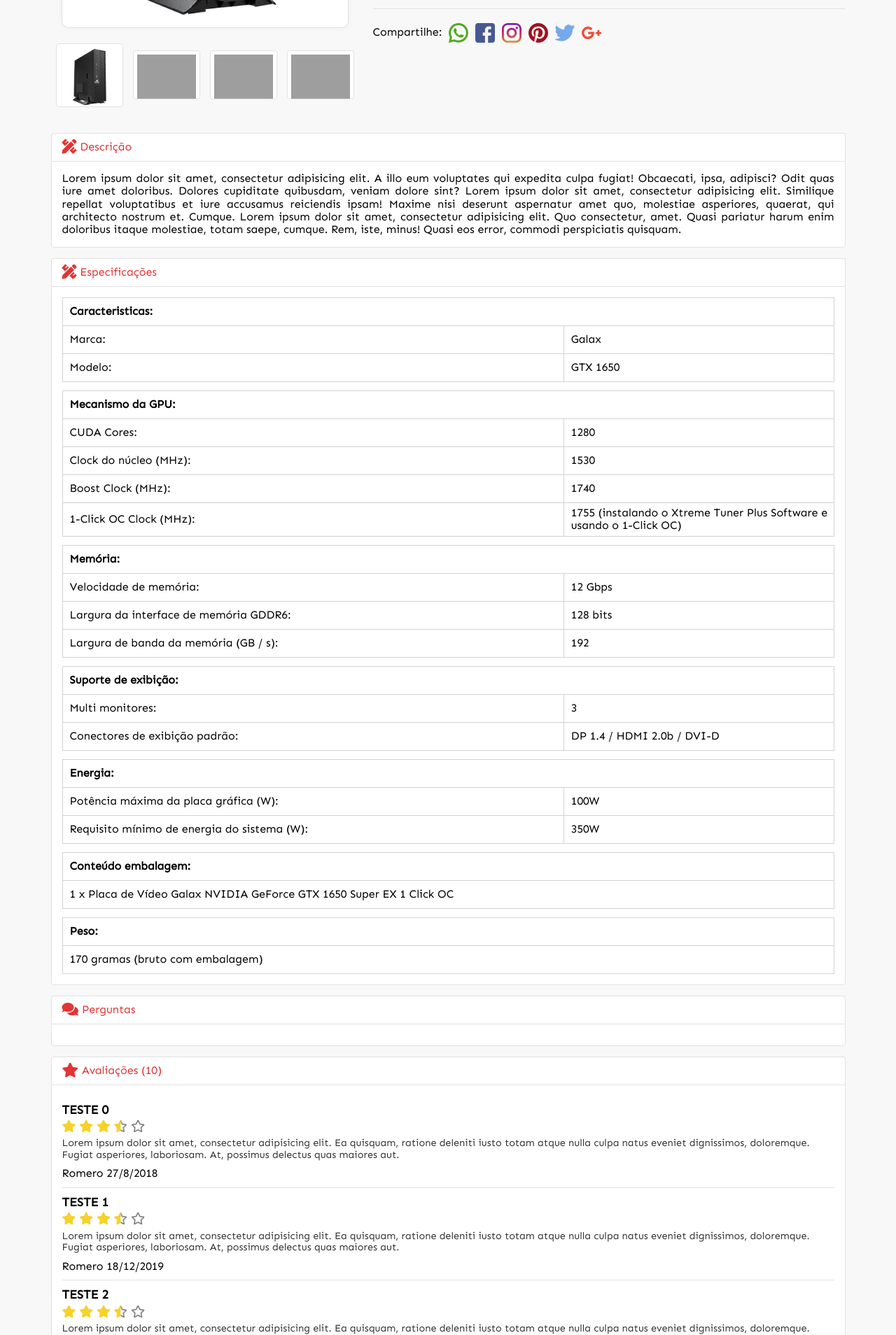
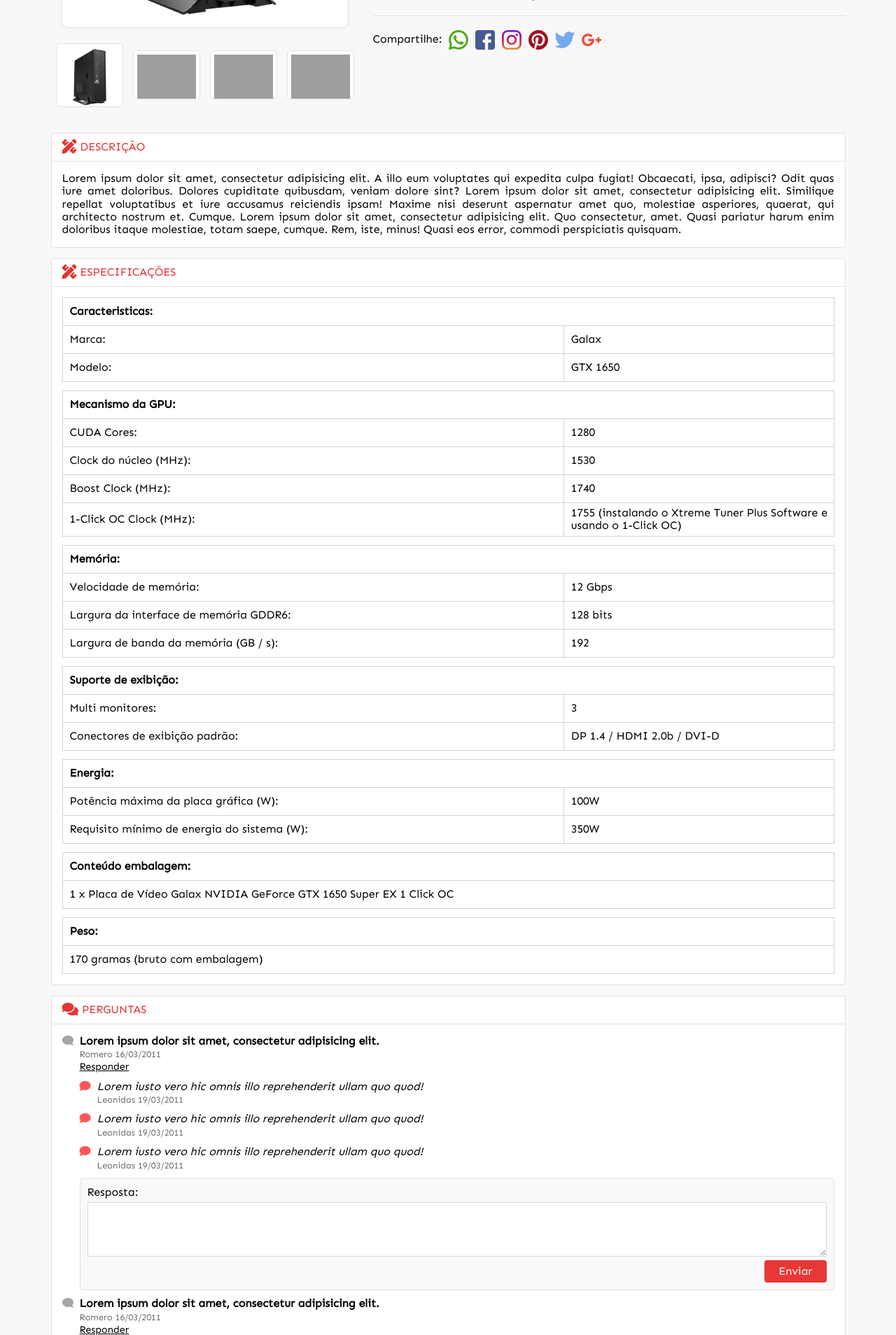
Before and after one commit to marcelotomazelli/ka-tecshop, a PHP site: page /product.php in a window 1280 px wide. Shown: the part 574-2482 px from the top of the page at 70% size. Run offline with PHP 8.4, Linux system fonts and the light colour scheme; some libraries are stand-ins or nearby versions; grey boxes are pictures that could not be loaded.

Commit message:
front-page-product-finish
pagina do produto, html e css finalizado

```diff
--- a/css/media.css
+++ b/css/media.css
@@ -137,6 +137,13 @@
 	#imgs {
 		margin-bottom: 15px;
 	}
+
+
+	#si-imgs button {
+		min-width: 120px;
+		max-width: 120px;
+	}
+
 }
 
 @media (min-width: 768px) {
--- a/css/product.css
+++ b/css/product.css
@@ -72,6 +72,7 @@
 
 #numbers > div {
 	display: flex;
+	margin-top: 10px;
 }
 
 #numbers > div > * {
@@ -256,6 +257,7 @@
 	padding: 0 15px;
 	background-color: #fff;
 	color: #E23535;
+	text-transform: uppercase;
 	display: flex;
 	align-items: center;
 	border-top-left-radius: 4px;
@@ -350,6 +352,127 @@
 	padding: 10px;
 }
 
+
+
+
+
+
+#questions > div:first-child ~ div {
+	margin-top: 10px;
+}
+
+.question {
+	display: grid;
+	grid-template-columns: 25px 1fr;
+	margin-top:
+}
+
+.question > div > i {
+	transform: rotateY(180deg);
+	color: #0000005a;
+}
+
+.question-tittle {
+	display: block;
+	font-weight: bold;
+}
+
+.question-author {
+	font-size: 0.8em;
+	color: #6D6D6D;
+}
+
+.button-answer {
+	display: block;
+	margin-bottom: 10px;
+}
+
+.button-answer button {
+	border: none;
+	background-color: transparent;
+	text-decoration: underline;
+	font-size: 0.9em;
+	padding: 0;
+	cursor: pointer;
+}
+
+.button-answer button:hover {
+	color: #EE3636;
+}
+
+
+.answers > div:first-child ~ div {
+	margin-top: 10px;
+}
+
+.answer {
+	display: grid;
+	grid-template-columns: 25px 1fr;
+}
+
+.answer > div:first-child > i {
+	color: #FF0000aa;
+}
+
+.answer-tittle {
+	display: block;
+}
+
+.answer-author {
+	font-size: 0.8em;
+	color: #6D6D6D;
+
+}
+
+
+
+.new-aswer {
+	padding: 10px;
+	border: 1px solid #E1E1E1;
+	background-color: #F9F9F9;
+	border-radius: 4px;
+}
+
+.new-aswer label {
+	display: inline-block;
+	margin-bottom: 5px;
+}
+
+.new-aswer form {
+	width: 100%;
+	margin: 0;
+}
+
+.new-aswer textarea {
+	height: 78px;
+	min-width: 100%;
+	max-width: 100%;
+	border: 1px solid #D7D7D7;
+	padding: 10px;
+}
+
+.new-aswer > div {
+	display: flex;
+	justify-content: flex-end;
+}
+
+.button-send-answer {
+	padding: 7px 20px;
+	border: none;
+	background-color: #E83737;
+	color: #fff;
+	cursor: pointer;
+	border-radius: 4px;
+	transition: 0.3s;
+}
+
+.button-send-answer:hover {
+	background-color: #DE3030;
+	transition: 0.3s;
+}
+
+
+
 #stars-review {
 	margin: 10px 0;
 }
@@ -403,8 +526,7 @@
 
 
 .old-review {
-	margin: 10px 0;
-	padding-bottom: 10px;
+	padding: 10px;
 	border-bottom: 1px solid #E1E1E1;
 }
 
--- a/product.php
+++ b/product.php
@@ -255,14 +255,71 @@
 
 				<div id="ask" class="text-info">
 					<div><i class="fas fa-comments"></i> Perguntas</div>
-					<div></div>
+					<div id="questions">
+						<div class="question">
+							<div><i class="fas fa-comment"></i></div>
+							<div>
+								<span class="question-tittle">Lorem ipsum dolor sit amet, consectetur adipisicing elit.</span>
+								<span class="question-author">Romero <span>16/03/2011</span></span>
+								<span class="button-answer"><button>Responder</button></span>
+								<div class="answers">
+									<div class="answer">
+										<div><i class="fas fa-comment"></i></div>
+										<div>
+											<span class="answer-tittle"><i>Lorem iusto vero hic omnis illo reprehenderit ullam quo quod!</i></span>
+											<span class="answer-author">Leonidas <span>19/03/2011</span></span>
+										</div>
+									</div>
+									<div class="answer">
+										<div><i class="fas fa-comment"></i></div>
+										<div>
+											<span class="answer-tittle"><i>Lorem iusto vero hic omnis illo reprehenderit ullam quo quod!</i></span>
+											<span class="answer-author">Leonidas <span>19/03/2011</span></span>
+										</div>
+									</div>
+									<div class="answer">
+										<div><i class="fas fa-comment"></i></div>
+										<div>
+											<span class="answer-tittle"><i>Lorem iusto vero hic omnis illo reprehenderit ullam quo quod!</i></span>
+											<span class="answer-author">Leonidas <span>19/03/2011</span></span>
+										</div>
+									</div>
+									<div class="new-aswer">
+										<label for="a1">Resposta:</label>
+										<form action="#">
+											<textarea name="#" id="a1"></textarea>
+										</form>
+										<div><button class="button-send-answer">Enviar</button></div>
+									</div>
+								</div>
+							</div>
+
+						</div>
+						<div class="question">
+							<div><i class="fas fa-comment"></i></div>
+							<div>
+								<span class="question-tittle">Lorem ipsum dolor sit amet, consectetur adipisicing elit.</span>
+								<span class="question-author">Romero <span>16/03/2011</span></span>
+								<span class="button-answer"><button>Responder</button></span>
+								<div class="answers">
+									<div class="answer">
+										<div><i class="fas fa-comment"></i></div>
+										<div>
+											<span class="answer-tittle"><i>Lorem iusto vero hic omnis illo reprehenderit ullam quo quod!</i></span>
+											<span class="answer-author">Leonidas <span>19/03/2011</span></span>
+										</div>
+									</div>
+								</div>
+							</div>
+						</div>
+					</div>
 				</div>
 
 				<div id="reviews" class="text-info">
 					<div><i class="fas fa-star"></i>Avaliações (<span>10</span>)</div>
 					<div>
 						<div id="old-reviews">
-							<? for($i = 0; $i <= 10; $i++) { ?>
+							<? for($i = 1 ; $i <= 10; $i++) { ?>
 								<div class="old-review">
 									<div>
 										<div class="name-review">
@@ -297,7 +354,7 @@
 								</div>
 								<div>
 									<label for="ta1">Comentário:</label>
-									<textarea name="" id="ta1" cols="30" rows="10"></textarea>
+									<textarea name="" id="ta1"></textarea>
 								</div>
 								<input type="hidden" name="review">
 							</form>
```
